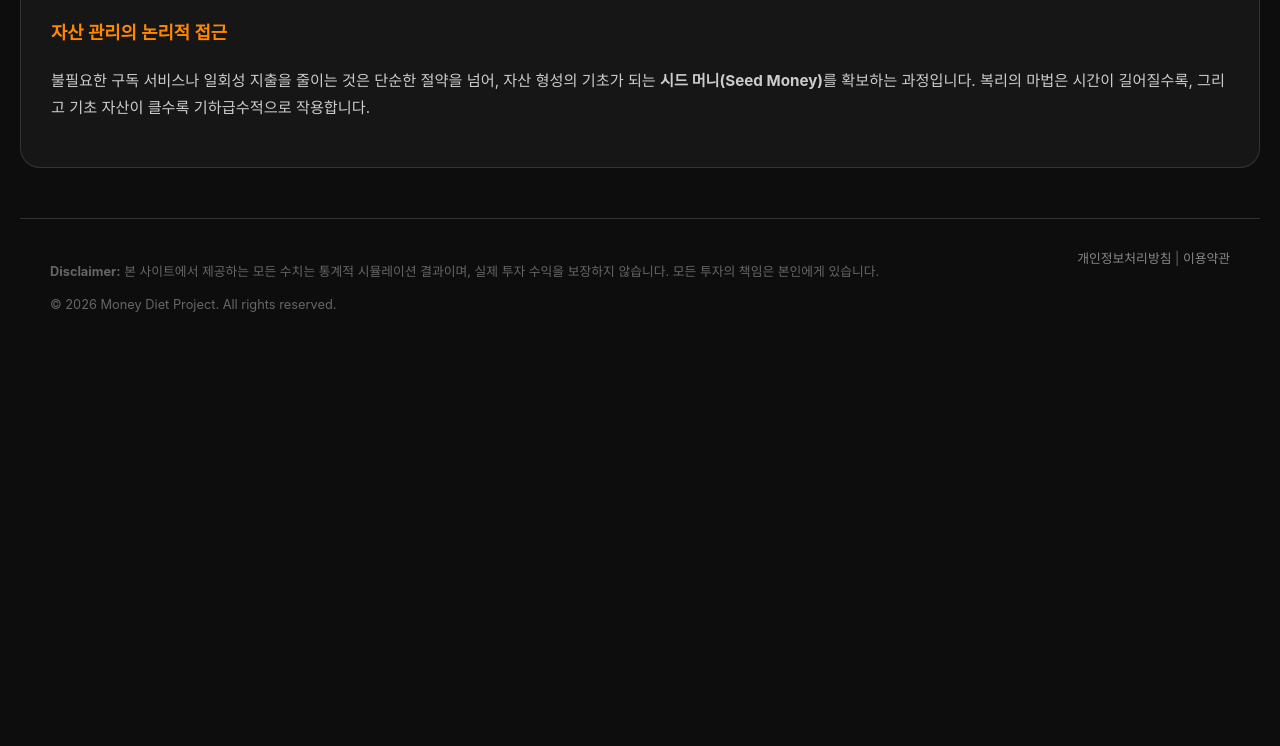
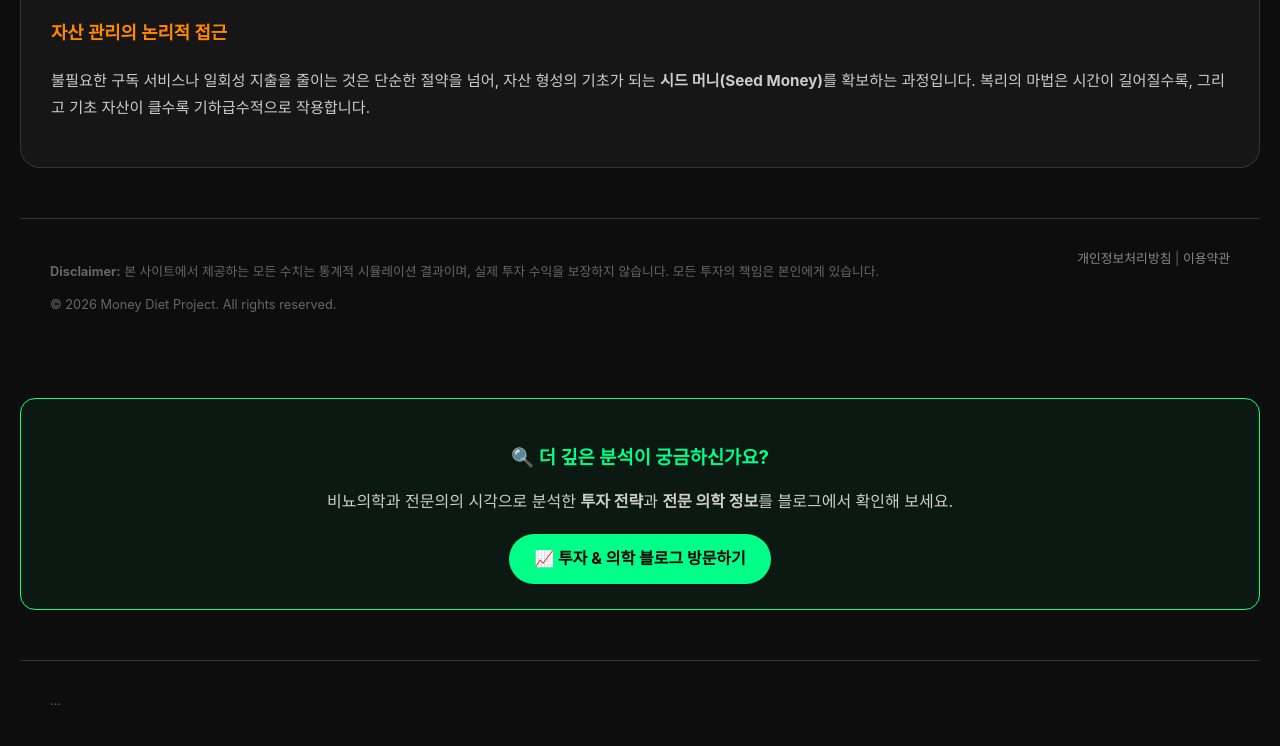
Before and after one commit to donghama137-creator/jichool-project3, a plain HTML site: page index.html in a window 1280 px wide. Shown: the part 2787-3533 px from the top of the page. Before the commit the page ends 3165 px from the top, so only its background shows below. Drawn offline with nearby package versions, Linux system fonts and the light colour scheme.

Commit message:
Update index.html

```diff
--- a/index.html
+++ b/index.html
@@ -326,6 +326,23 @@
     </footer>
     </body>
 </html>
+</section> <section id="creator-info" style="margin-top: 40px; padding: 25px; background: rgba(0, 255, 136, 0.05); border: 1px solid var(--primary); border-radius: 15px; text-align: center;">
+        <h3 style="color: var(--primary); margin-bottom: 15px;">🔍 더 깊은 분석이 궁금하신가요?</h3>
+        <p style="color: #ccc; margin-bottom: 20px;">
+            비뇨의학과 전문의의 시각으로 분석한 <b>투자 전략</b>과 <b>전문 의학 정보</b>를 블로그에서 확인해 보세요.
+        </p>
+        <div style="display: flex; justify-content: center; gap: 20px; flex-wrap: wrap;">
+            <a href="https://winsum94.tistory.com" target="_blank" style="padding: 12px 25px; background: var(--primary); color: #000; text-decoration: none; border-radius: 30px; font-weight: bold; transition: 0.3s;">
+                📈 투자 & 의학 블로그 방문하기
+            </a>
+        </div>
+    </section>
+
+    <footer style="margin-top: 50px; padding: 30px; border-top: 1px solid #333; color: #666; font-size: 0.8rem;">
+        ...
+    </footer>
+
+</body> </html>
 </body>
 
 </html>
```
